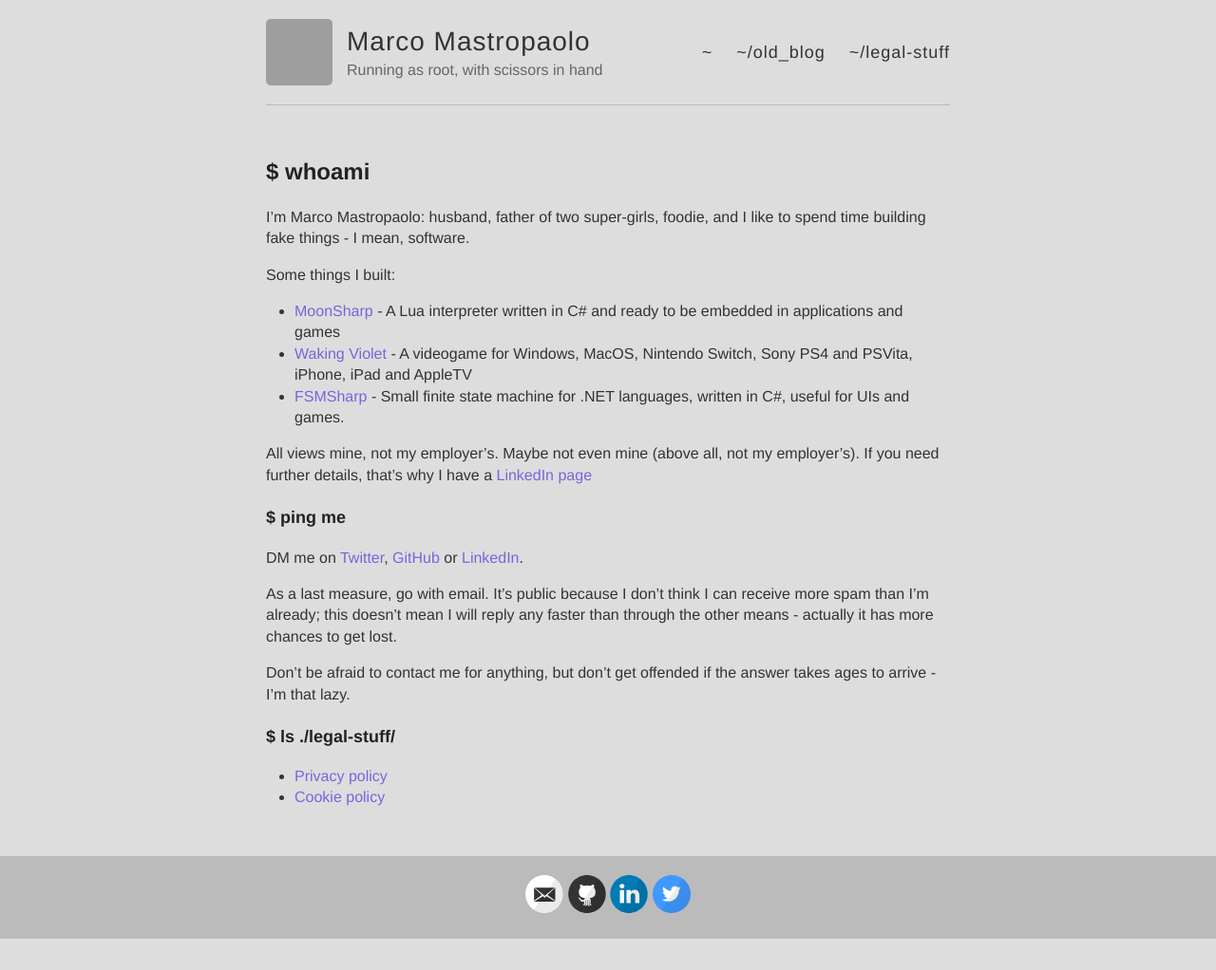
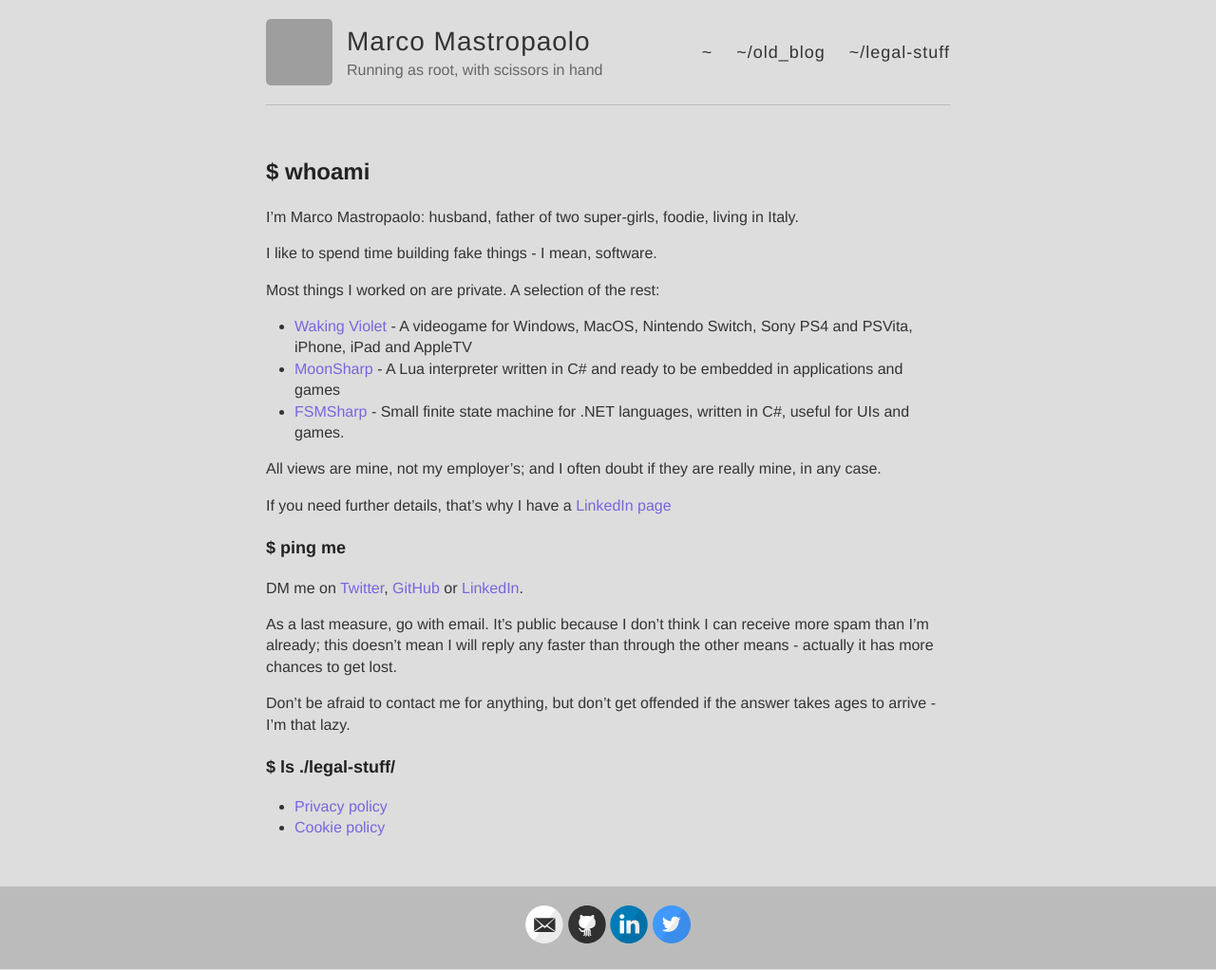
Before and after one commit to xanathar/xanathar.github.io, a Jekyll site: the page built from index.md, in a window 1280 px wide. Shown: the whole page at 95% size. Built offline with Jekyll 4.4.1, drawn with Linux system fonts in a browser that asks for light colours; some web fonts are replaced; before the commit the page ends 990 px from its top, so only the background shows below that; grey boxes are pictures that could not be loaded.

Commit message:
updated bio

```diff
--- a/index.md
+++ b/index.md
@@ -4,14 +4,17 @@ title: $ whoami
 permalink: /
 ---
 
-I'm Marco Mastropaolo: husband, father of two super-girls, foodie, and I like to spend time building fake things - I mean, software.
+I'm Marco Mastropaolo: husband, father of two super-girls, foodie, living in Italy.
 
-Some things I built:
+I like to spend time building fake things - I mean, software.
+
+Most things I worked on are private. A selection of the rest:
+* [Waking Violet](https://www.wakingviolet.com/) - A videogame for Windows, MacOS, Nintendo Switch, Sony PS4 and PSVita, iPhone, iPad and AppleTV
 * [MoonSharp](http://www.moonsharp.org) - A Lua interpreter written in C# and ready to be embedded in applications and games
-* [Waking Violet](https://www.wakingviolet.com/) - A videogame for Windows, MacOS, Nintendo Switch, Sony PS4 and PSVita, iPhone, iPad and AppleTV
 * [FSMSharp](https://github.com/xanathar/FSMsharp) - Small finite state machine for .NET languages, written in C#, useful for UIs and games.
 
-All views mine, not my employer's. Maybe not even mine (above all, not my employer's).
+All views are mine, not my employer's; and I often doubt if they are really mine, in any case.
+
 If you need further details, that's why I have a [LinkedIn page](https://www.linkedin.com/in/marcomastropaolo/)
 
 ### $ ping me
```
